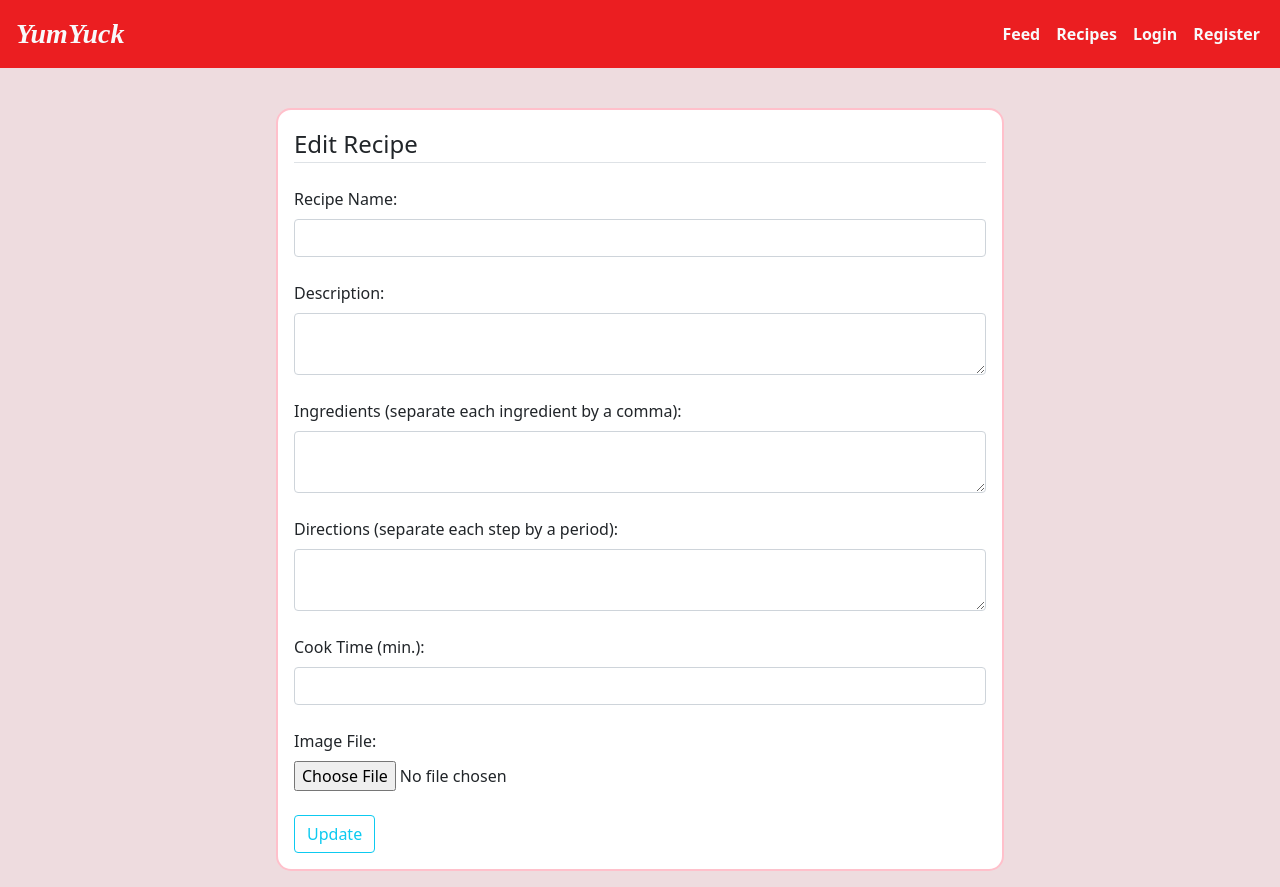
After one commit to jzd2103/DB_project, a Flask app: template templates/edit_recipe.html in a window 1280 px wide. The commit adds this page. Run offline with Flask 3, Linux system fonts and the light colour scheme; the template is opened without the code that fills it, so the values that code supplies are empty; parts of the project's set-up code (start-up, migrations or seed data) failed here and were passed over.

Commit message:
added edit recipe

```diff
--- a/server.py
+++ b/server.py
@@ -97,7 +97,7 @@ def profile():
 					Order by Date_Posted DESC
 					"""
 
-	recipe_query = f"""Select Username, Recipe_Name, Description, Ingredients, Directions, Cook_Time, Image_URL
+	recipe_query = f"""Select Recipe_ID, Username, Recipe_Name, Description, Ingredients, Directions, Cook_Time, Image_URL
 					  from Recipes natural join Users natural join Create_recipe
 					  Where User_ID = {user_id}"""
 
@@ -112,8 +112,8 @@ def profile():
 
 	cursor = g.conn.execute(text(recipe_query))
 
-	for Username, Recipe_Name, Description, Ingredients, Directions, Cook_Time, Image_URL in cursor:
-		recipes.append({'username': Username, 'recipe_name': Recipe_Name.replace('\"', ''), 'description': Description.replace('\"', ''),
+	for Recipe_ID, Username, Recipe_Name, Description, Ingredients, Directions, Cook_Time, Image_URL in cursor:
+		recipes.append({'recipe_id': Recipe_ID, 'username': Username, 'recipe_name': Recipe_Name.replace('\"', ''), 'description': Description.replace('\"', ''),
 				        'ingredients': Ingredients, 'directions': Directions, 'cook_time': Cook_Time, 'image_file': Image_URL})
 
 	cursor = g.conn.execute(text(user_query))
@@ -240,6 +240,65 @@ def edit_post():
 		return redirect('/Profile')
 
 	return render_template('edit_post.html', logged_in=logged_in)
+
+@app.route('/EditRecipe', methods=['GET', 'POST'])
+def edit_recipe():
+	global logged_in
+	global user_id
+
+	if(not logged_in):
+		flash('You are not logged in', 'danger')
+		return redirect('/')
+
+	if request.method == 'POST':
+		recipe_id = request.form['recipe_id']
+		recipe_name = request.form['recipe_name']
+		description = request.form['description']
+		ingredients = request.form['ingredients']
+		directions = request.form['directions']
+		cook_time = request.form['cook_time']
+		image_file = request.files.get('image_file')
+
+		if not recipe_name and not description and not ingredients and not directions and not cook_time and not image_file:
+			flash("Nothing was entered", 'danger')
+			return redirect(f'/EditRecipe?recipe_id={recipe_id}')
+
+		params = {}
+
+		update_query = "Update Recipes Set "
+
+		if recipe_name:
+			update_query += "Recipe_Name = (:recipe_name), "
+			params['recipe_name'] = recipe_name
+		if description:
+			update_query += "Description = (:description), "
+			params['description'] = description
+		if ingredients:
+			update_query += "Ingredients = (:ingredients), "
+			params['ingredients'] = ingredients
+		if directions:
+			update_query += "Directions = (:directions), "
+			params['directions'] = directions
+		if cook_time:
+			cook_time = int(cook_time)
+			update_query += "Cook_Time = (:cook_time), "
+			params['cook_time'] = cook_time
+		if image_file is not None and image_file.filename != '':
+			file_path = save_image(image_file)
+			update_query += "Image_URL = (:image_file), "
+			params['image_file'] = file_path
+
+		update_query = update_query.rstrip(', ')
+		update_query += " Where Recipe_ID = (:recipe_id)"
+		params['recipe_id'] = recipe_id
+
+		g.conn.execute(text(update_query), params)
+		g.conn.commit()
+
+		flash("Your recipe has been updated successfully", 'success')
+		return redirect('/Profile')
+
+	return render_template('edit_recipe.html', logged_in=logged_in)
 
 @app.route('/Create')
 def create():
--- /dev/null
+++ b/templates/edit_recipe.html
@@ -0,0 +1,39 @@
+{% extends "layout.html" %}
+{% block content %}
+
+<div class="container-fluid mt-4">
+    <div class = "row justify-content-center">
+        <div class="col-7 light-background light-border p-3">
+            <form method="POST" action="/EditRecipe" enctype="multipart/form-data">
+
+                <input type="hidden" name="recipe_id" value="{{ request.args.get('recipe_id')}}">
+
+                <fieldset class="form-group">
+                    <legend class="border-bottom mb-4">Edit Recipe</legend>
+
+                    <label for="Recipe_Name" class="form-label">Recipe Name:</label><br>
+                    <input type="text" id="Recipe_Name" name="recipe_name" class="form-control"><br>
+
+                    <label for="Description" class="form-label">Description:</label><br>
+                    <textarea type="text" id="Description" name="description" class="form-control"></textarea><br>
+
+                    <label for="Ingredients" class="form-label">Ingredients (separate each ingredient by a comma):</label><br>
+                    <textarea type="text" id="Ingredients" name="ingredients" class="form-control"></textarea><br>
+
+                    <label for="Directions" class="form-label">Directions (separate each step by a period):</label><br>
+                    <textarea type="text" id="Directions" name="directions" class="form-control"></textarea><br>
+
+                    <label for="Cook_Time" class="form-label">Cook Time (min.):</label><br>
+                    <input type="text" id="Cook_Time" name="cook_time" class="form-control"><br>
+
+                    <label for="Image_File" class="form-label">Image File:</label><br>
+                    <input type="file" id = "Image_File" name="image_file" accept="image/*"><br><br>
+
+                    <input type="submit" value="Update" class = "btn btn-outline-info">
+                </fieldset>
+            </form>
+        </div>
+    </div>
+</div>
+
+{% endblock %}
--- a/templates/profile.html
+++ b/templates/profile.html
@@ -81,7 +81,7 @@
                                     {% endfor %}
                                 </ol>
                             </div>
-                            <a class="btn btn-outline-info" href="/EditRecipe">Edit Recipe</a>
+                            <a class="btn btn-outline-info" href="/EditRecipe?recipe_id={{ recipe.recipe_id }}">Edit Recipe</a>
                         </div>
                     {% endfor %}
                 </div>
```
